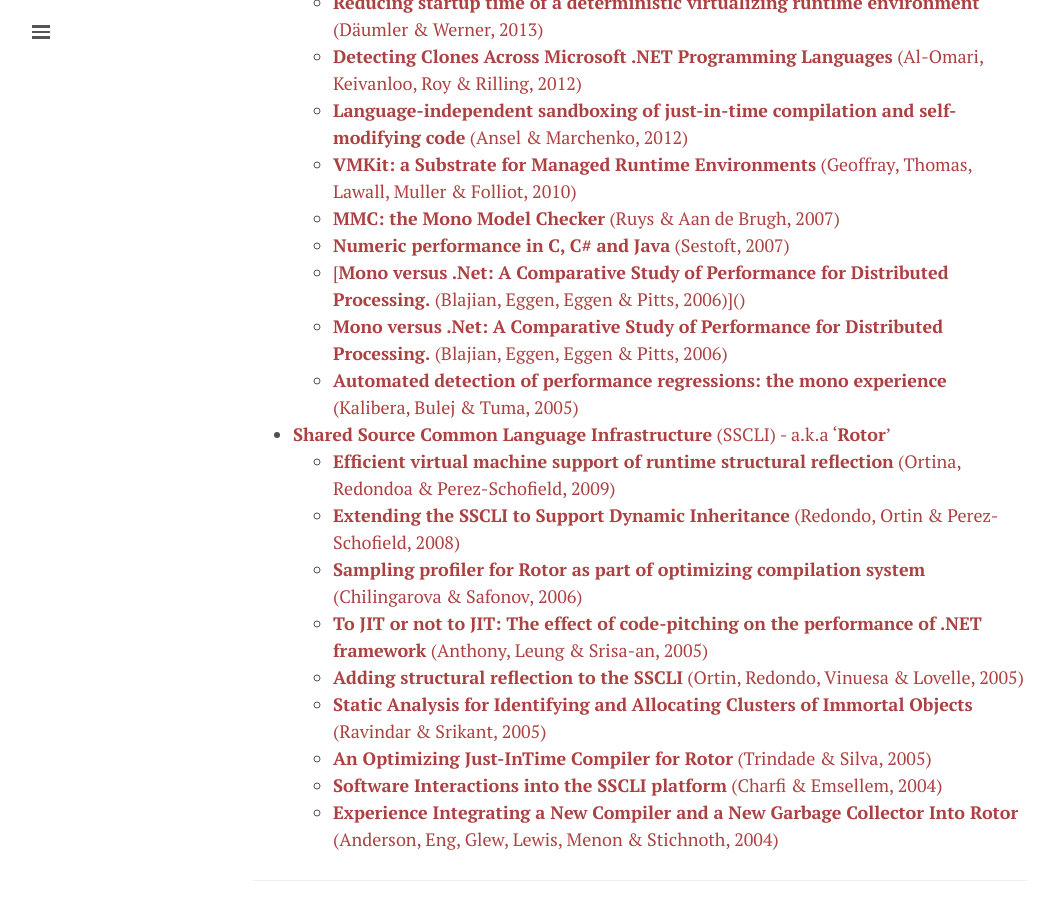
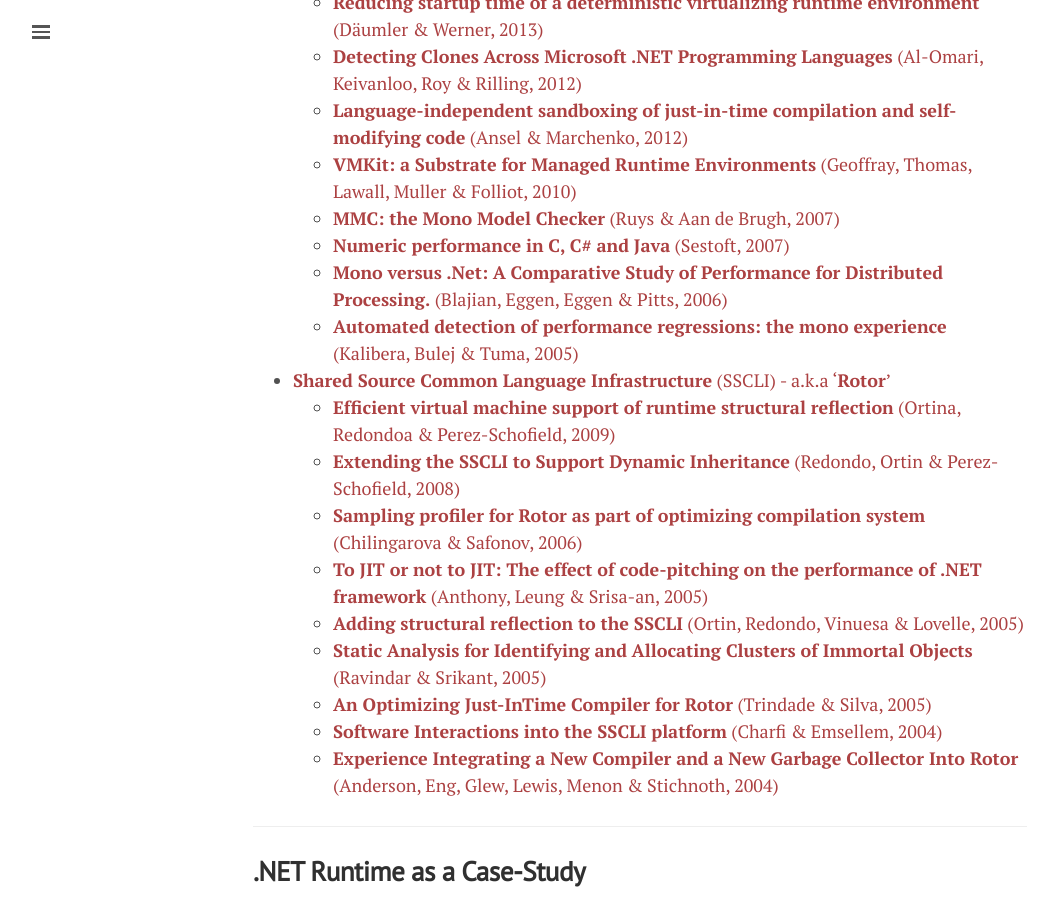
Before and after one commit to mattwarren/mattwarren.github.io, a Jekyll site: the page built from _posts/2019-10-25-Research-based-on-the-.NET-Runtime.md, in a window 1280 px wide and 900 px high, scrolled down 2167 px. Shown: the whole window, without its empty margins (0-1054 px from the left). Built offline with Jekyll 4.4.1, drawn with Linux system fonts in a browser that asks for light colours; nearby versions of some CDN libraries; comment, search, counter and statistics services are not loaded; some of the changed text lies outside the part shown.

Commit message:
Update 2019-10-25-Research-based-on-the-.NET-Runtime.md

```diff
--- a/_posts/2019-10-25-Research-based-on-the-.NET-Runtime.md
+++ b/_posts/2019-10-25-Research-based-on-the-.NET-Runtime.md
@@ -60,7 +60,6 @@
   - [**VMKit: a Substrate for Managed Runtime Environments** (Geoffray, Thomas, Lawall, Muller & Folliot, 2010)](#vmkit-a-substrate-for-managed-runtime-environments-geoffray-thomas-lawall-muller--folliot-2010)
   - [**MMC: the Mono Model Checker** (Ruys & Aan de Brugh, 2007)](#mmc-the-mono-model-checker-ruys--aan-de-brugh-2007)
   - [**Numeric performance in C, C# and Java** (Sestoft, 2007)](#numeric-performance-in-c-c-and-java-sestoft-2007)
-  - [[**Mono versus .Net: A Comparative Study of Performance for Distributed Processing.** (Blajian, Eggen, Eggen & Pitts, 2006)]()](#mono-versus-net-a-comparative-study-of-performance-for-distributed-processing-blajian-eggen-eggen--pitts-2006)
   - [**Mono versus .Net: A Comparative Study of Performance for Distributed Processing.** (Blajian, Eggen, Eggen & Pitts, 2006)](#mono-versus-net-a-comparative-study-of-performance-for-distributed-processing-blajian-eggen-eggen--pitts-2006)
   - [**Automated detection of performance regressions: the mono experience** (Kalibera, Bulej & Tuma, 2005)](#automated-detection-of-performance-regressions-the-mono-experience-kalibera-bulej--tuma-2005)
 - [**Shared Source Common Language Infrastructure** (SSCLI) - a.k.a '**Rotor**'](#shared-source-common-language-infrastructure-sscli---aka-rotor)
```
